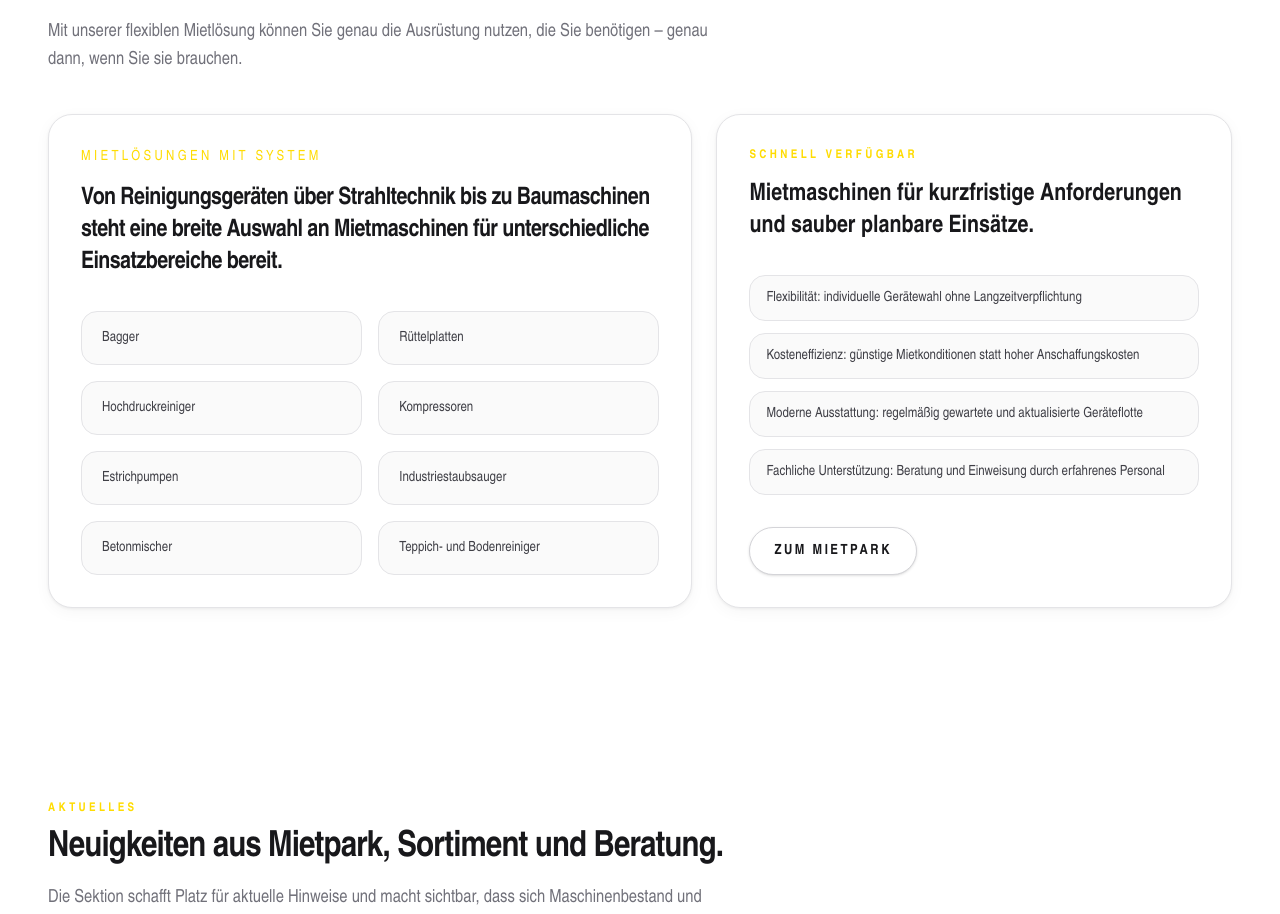
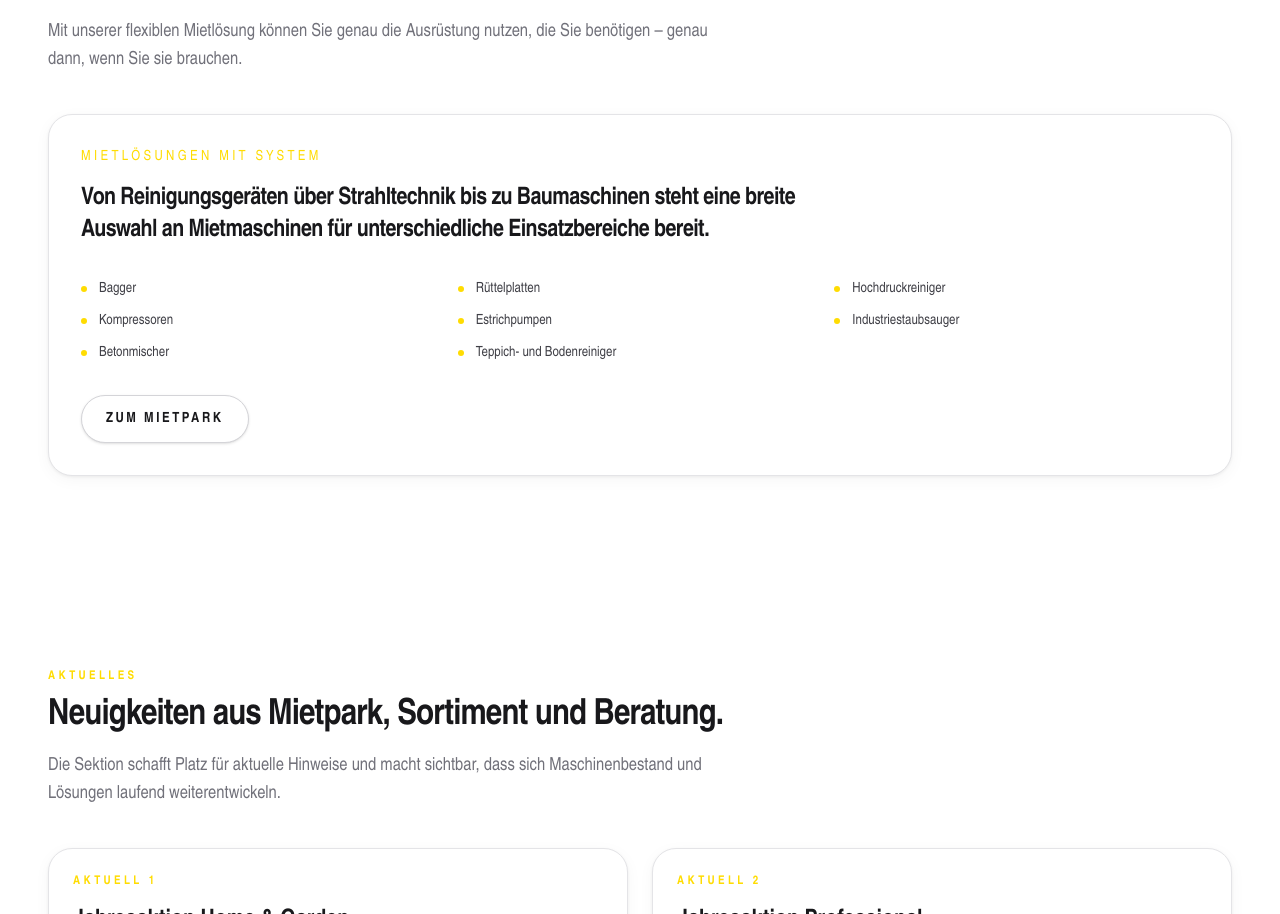
Before and after one commit to mayeraaron/jaeger, a Next.js app: page / in a window 1280 px wide. Shown: the part 2690-3604 px from the top of the page. Built offline with nearby package versions, Linux system fonts and the light colour scheme.

Commit message:
Simplify mietpark section: remove right block, restyle list with bullet points

```diff
--- a/app/page.tsx
+++ b/app/page.tsx
@@ -8,7 +8,7 @@ import { Container } from "@/components/ui/container";
 import { Section } from "@/components/ui/section";
 import { companyDetails } from "@/data/company";
 import { newsItems } from "@/data/news";
-import { rentalBenefits, rentalHighlights } from "@/data/rental";
+import { rentalHighlights } from "@/data/rental";
 import { serviceCards } from "@/data/services";
 import { buildMetadata } from "@/lib/seo";
 
@@ -185,42 +185,18 @@ export default function Home() {
           title="Mietpark mit über 100 Maschinen für kurzfristige und planbare Einsätze."
           description="Mit unserer flexiblen Mietlösung können Sie genau die Ausrüstung nutzen, die Sie benötigen – genau dann, wenn Sie sie brauchen."
         >
-          <div className="grid gap-6 lg:grid-cols-[minmax(0,1fr)_minmax(320px,0.8fr)]">
           <Card className="p-8">
             <p className="text-sm uppercase tracking-[0.24em] text-brand-500">
               Mietlösungen mit System
             </p>
-              <h3 className="mt-4 max-w-2xl text-2xl font-semibold tracking-tight text-zinc-900">
+            <h3 className="mt-4 max-w-3xl text-2xl font-semibold tracking-tight text-zinc-900">
               Von Reinigungsgeräten über Strahltechnik bis zu Baumaschinen steht eine breite
               Auswahl an Mietmaschinen für unterschiedliche Einsatzbereiche bereit.
             </h3>
-              <ul className="mt-8 grid gap-4 sm:grid-cols-2">
+            <ul className="mt-8 grid gap-3 sm:grid-cols-2 lg:grid-cols-3">
               {rentalHighlights.map((item) => (
-                  <li
-                    key={item}
-                    className="rounded-2xl border border-zinc-200 bg-zinc-50 px-5 py-4 text-sm text-zinc-700"
-                  >
-                    {item}
-                  </li>
-                ))}
-              </ul>
-            </Card>
-
-            <Card className="flex flex-col justify-between p-8">
-              <div>
-                <p className="text-xs font-semibold uppercase tracking-[0.28em] text-brand-500">
-                  Schnell verfügbar
-                </p>
-                <h3 className="mt-4 text-2xl font-bold text-zinc-900">
-                  Mietmaschinen für kurzfristige Anforderungen und sauber planbare Einsätze.
-                </h3>
-              </div>
-              <ul className="mt-8 space-y-3">
-                {rentalBenefits.map((item) => (
-                  <li
-                    key={item}
-                    className="rounded-2xl border border-zinc-200 bg-zinc-50 px-4 py-3 text-sm text-zinc-700"
-                  >
+                <li key={item} className="flex items-center gap-3 text-sm text-zinc-700">
+                  <span className="h-1.5 w-1.5 shrink-0 rounded-full bg-brand-500" aria-hidden="true" />
                   {item}
                 </li>
               ))}
@@ -231,7 +207,6 @@ export default function Home() {
               </Button>
             </div>
           </Card>
-          </div>
         </Section>
 
         <Section
```
Lines whose indentation alone changed are shown as unchanged.
